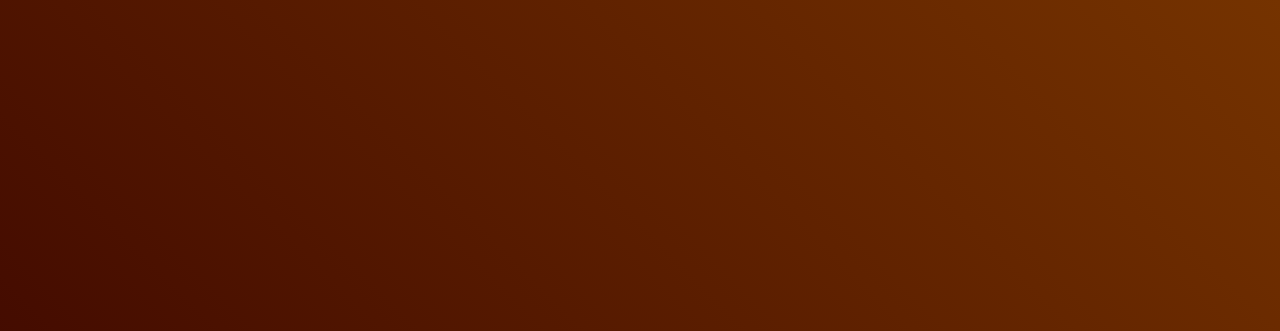
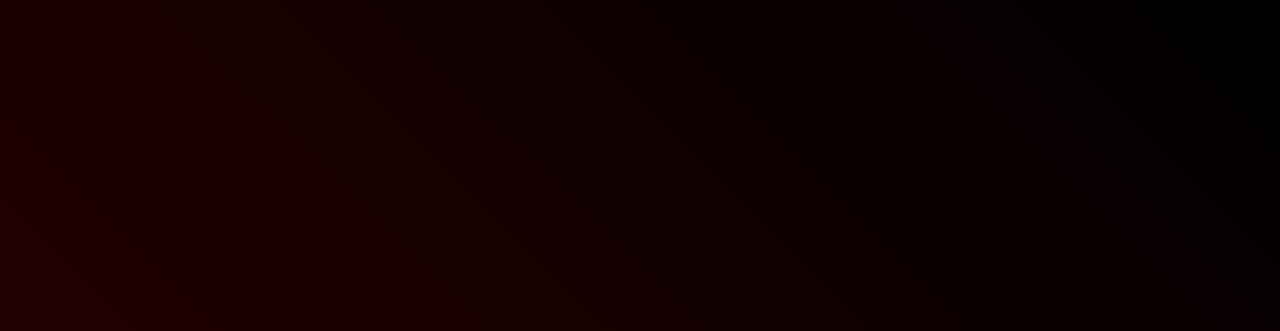
Before and after one commit to spamhws/Personal-Server, a website: page index.html in a window 1280 px wide. Shown: the top 331 px of the page. Drawn offline with Linux system fonts and the light colour scheme.

Commit message:
Update background gradient in index.html

```diff
--- a/index.html
+++ b/index.html
@@ -7,7 +7,7 @@
         <title>Yehor's Nginx/Node server</title>
         <style>
             body {
-                background-image: linear-gradient(45deg, #360000, #753300);
+                background-image: linear-gradient(45deg, #2c0000, #000000);
                 background-size: cover;
                 background-repeat: no-repeat;
                 height: 100vh;
```
